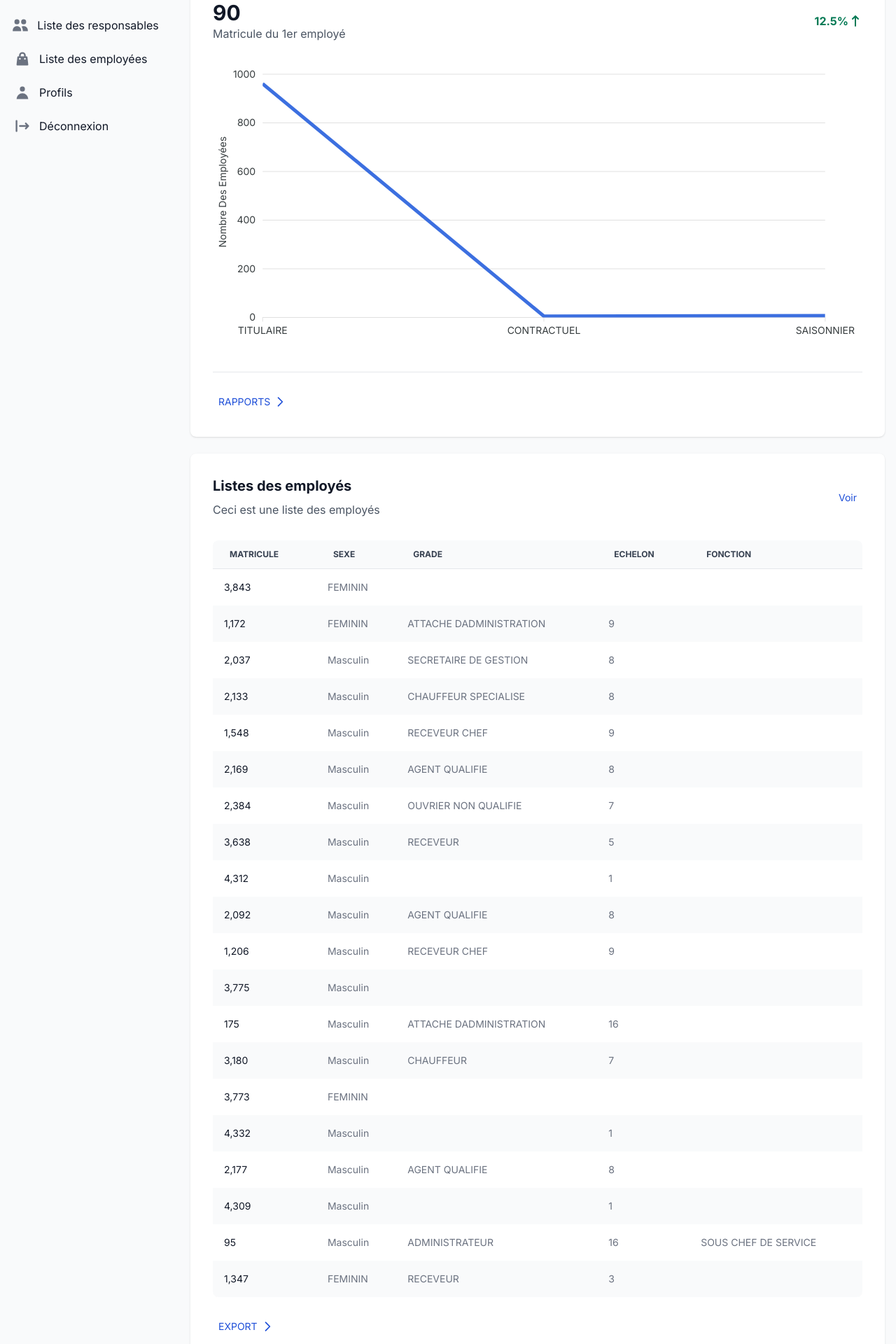
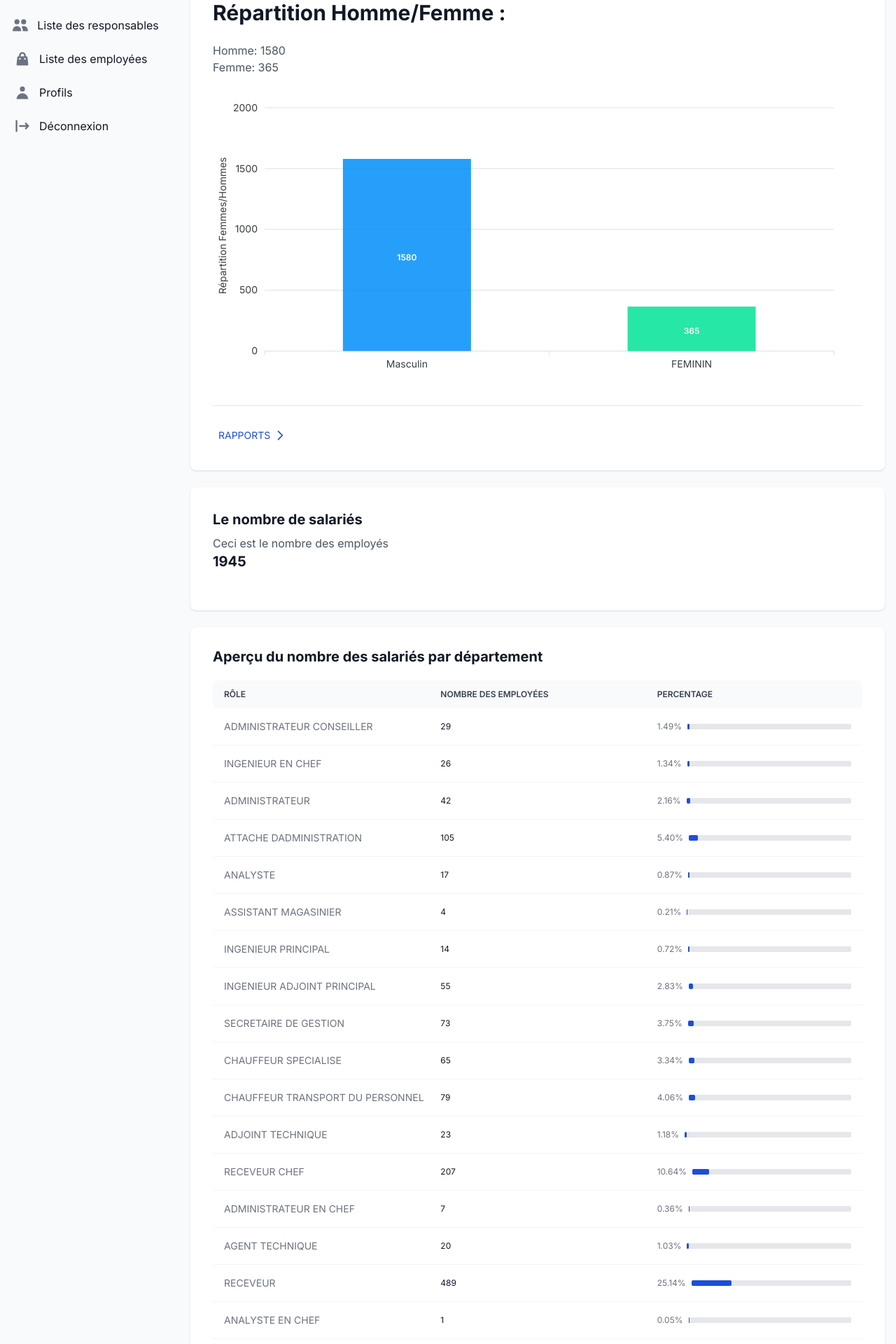
Before and after one commit to dali2g/dash-back-linked, a React (Vite) app: page /dashboard in a window 1280 px wide. Shown: the part 140-2060 px from the top of the page at 70% size. Built offline with nearby package versions, Linux system fonts and the light colour scheme; no server answers.

Commit message:
Modifying Dashboard Chart

```diff
--- a/package.json
+++ b/package.json
@@ -18,6 +18,7 @@
     "apexcharts": "^3.41.0",
     "axios": "^1.4.0",
     "body-parser": "^1.20.2",
+    "chart.js": "^4.4.0",
     "classnames": "^2.3.2",
     "cors": "^2.8.5",
     "dotenv": "^16.3.1",
@@ -28,6 +29,7 @@
     "mongoose": "^7.3.2",
     "papaparse": "^5.4.1",
     "react-apexcharts": "^1.4.0",
+    "react-chartjs-2": "^5.2.0",
     "react-icons": "^4.10.1",
     "react-modal": "^3.16.1"
   },
--- a/src/views/pages/dashboard.tsx
+++ b/src/views/pages/dashboard.tsx
@@ -1,7 +1,7 @@
 /* eslint-disable jsx-a11y/anchor-is-valid */
-import { Badge, Dropdown, Table, useTheme } from "flowbite-react";
+import { Table } from "flowbite-react";
 import type { FC } from "react";
-import Chart from "react-apexcharts";
+import ReactApexChart from "react-apexcharts";
 import NavbarSidebarLayout from "../layout/navbar-sidebar";
 import React ,{ useState,useEffect } from "react"
 import Papa from 'papaparse'
@@ -70,26 +70,11 @@ const SalesThisWeek: FC = function () {
       <div className="mb-4 flex items-center justify-between">
         <div className="shrink-0">
           <span className="text-2xl font-bold leading-none text-gray-900 dark:text-white sm:text-3xl">
-            {employeeData.length > 0 ? employeeData[50].Matricule : 'Loading...'}
+          Répartition Homme/Femme :
           </span>
-          <h3 className="text-base font-normal text-gray-600 dark:text-gray-400">
-            Matricule du 1er employé
+          <h3 className="text-base font-normal text-gray-600 dark:text-gray-400 mt-6 ">
+            Homme: 1580 <br/> Femme: 365
           </h3>
-        </div>
-        <div className="flex flex-1 items-center justify-end text-base font-bold text-green-600 dark:text-green-400">
-          12.5%
-          <svg
-            className="h-5 w-5"
-            fill="currentColor"
-            viewBox="0 0 20 20"
-            xmlns="http://www.w3.org/2000/svg"
-          >
-            <path
-              fillRule="evenodd"
-              d="M5.293 7.707a1 1 0 010-1.414l4-4a1 1 0 011.414 0l4 4a1 1 0 01-1.414 1.414L11 5.414V17a1 1 0 11-2 0V5.414L6.707 7.707a1 1 0 01-1.414 0z"
-              clipRule="evenodd"
-            />
-          </svg>
         </div>
       </div>
       <SalesChart />
@@ -117,65 +102,68 @@ const SalesThisWeek: FC = function () {
           </a>
         </div>
       </div>
+
     </div>
   );
-};
-
-
-const SalesChart: FC = function () {
+};const SalesChart: FC = function () {
   const [csvData, setCsvData] = useState<EmployeeData[]>([]);
 
   useEffect(() => {
     const fetchData = async () => {
       try {
-
-        const response = await fetch('/data/data.csv');
+        const response = await fetch("/data/data.csv");
 
         if (!response || !response.body) {
-          console.error('CSV data not available.');
+          console.error("CSV data not available.");
           return;
         }
 
         const reader = response.body.getReader();
         const result = await reader.read();
-        const text = new TextDecoder('utf-8').decode(result.value);
+        const text = new TextDecoder("utf-8").decode(result.value);
 
         const { data, errors } = Papa.parse(text, { header: true });
 
         if (errors.length === 0) {
-          // Limit the data to 10% of the total records
-          const slicedData = data.slice(0, Math.ceil(data.length * 0.5  ));
-          setCsvData(slicedData);
+          setCsvData(data);
         } else {
-          console.error('CSV parsing error:', errors);
+          console.error("CSV parsing error:", errors);
         }
       } catch (error) {
-        console.error('Error fetching CSV:', error);
+        console.error("Error fetching CSV:", error);
       }
     };
 
     fetchData();
   }, []);
 
-    const contratCounts: Record<string, number> = {};
+  const sexeCounts: Record<string, number> = {};
   csvData.forEach((row) => {
-      const contrat = row['Type Contrat'];
-      contratCounts[contrat] = (contratCounts[contrat] || 0) + 1;
+    const sexe = row["Sexe"];
+    sexeCounts[sexe] = (sexeCounts[sexe] || 0) + 1;
   });
 
-    const contratTypes = Object.keys(contratCounts);
-    const contratCountsArray = contratTypes.map((contrat) => contratCounts[contrat]);
+  const sexeTypes = ["Masculin", "FEMININ"];
+  const sexeCountsArray = sexeTypes.map((sexe) => sexeCounts[sexe] || 0);
 
   const options: ApexCharts.ApexOptions = {
     chart: {
       type: "bar",
+      height: 420,
       fontFamily: "Inter, sans-serif",
       toolbar: {
         show: false,
       },
     },
+    plotOptions: {
+      bar: {
+        columnWidth: "45%",
+        distributed: true,
+        horizontal: false,
+      },
+    },
     xaxis: {
-        categories: contratTypes,
+      categories: sexeTypes,
       labels: {
         style: {
           fontSize: "14px",
@@ -185,7 +173,7 @@ const SalesChart: FC = function () {
     },
     yaxis: {
       title: {
-          text: "Nombre Des Employées",
+        text: "Répartition Femmes/Hommes",
         style: {
           fontSize: "14px",
           fontWeight: 500,
@@ -199,27 +187,23 @@ const SalesChart: FC = function () {
       },
     },
     legend: {
-        fontSize: "14px",
-        fontWeight: 500,
-        labels: {
-          colors: ["#6B7280"],
-        },
+      show: false,
     },
   };
 
-    const series = [{
-      name: "Employés",
-      data: contratCountsArray,
-      color: "#1A56DB",
-    }];
+  const series = [
+    {
+      data: sexeCountsArray,
+      colors: ["#1A56DB", "#F78CA2"],
+    },
+  ];
 
-    return <Chart height={420} options={options} series={series} />;
+  return (
+    <div id="chart">
+      <ReactApexChart options={options} series={series} type="bar" height={420} />
+    </div>
+  );
 };
-
-
-
-
-
 const AcquisitionOverview: FC = function () {
   const [employeeData, setEmployeeData] = useState<EmployeeData[]>([]);
   const [gradeAcquisitions, setGradeAcquisitions] = useState<{ [grade: string]: number }>({});
@@ -275,7 +259,7 @@ const AcquisitionOverview: FC = function () {
   return (
     <div className="rounded-lg bg-white p-4 shadow dark:bg-gray-800 sm:p-6 xl:p-8">
       <h3 className="mb-6 text-xl font-bold leading-none text-gray-900 dark:text-white">
-      Aperçu du domaine de travail
+      Aperçu du nombre des salariés par département
       </h3>
       <div className="flex flex-col">
         <div className="overflow-x-auto rounded-lg">
@@ -416,85 +400,14 @@ const LatestTransactions: FC = function () {
       <div className="mb-4 flex items-center justify-between">
         <div>
           <h3 className="mb-2 text-xl font-bold text-gray-900 dark:text-white">
-            Listes des employés
+          Le nombre de salariés
           </h3>
           <span className="text-base font-normal text-gray-600 dark:text-gray-400">
-            Ceci est une liste des employés
+            Ceci est le nombre des employés
           </span>
+          <h3 className="mb-2 text-xl font-bold text-gray-900 dark:text-white">1945</h3>
         </div>
-        <div className="shrink-0">
-          <a
-            href="/employers"
-            className="rounded-lg p-2 text-sm font-medium text-primary-700 hover:bg-gray-100 dark:text-primary-500 dark:hover:bg-gray-700"
-          >
-            Voir
-          </a>
-        </div>
-      </div>
-      <div className="mt-8 flex flex-col">
-        <div className="overflow-x-auto rounded-lg">
-          <div className="inline-block min-w-full align-middle">
-            <div className="overflow-hidden shadow sm:rounded-lg">
-              <Table
-                striped
-                className="min-w-full divide-y divide-gray-200 dark:divide-gray-600"
-              >
-                <Table.Head className="bg-gray-50 dark:bg-gray-700">
-                  <Table.HeadCell>Matricule</Table.HeadCell>
-                  <Table.HeadCell>Sexe</Table.HeadCell>
-                  <Table.HeadCell>Grade</Table.HeadCell>
-                  <Table.HeadCell>Echelon</Table.HeadCell>
-                  <Table.HeadCell>Fonction</Table.HeadCell>
-                </Table.Head>
-                <Table.Body className="bg-white dark:bg-gray-800">
-                  {employeeData.map((employee) => (
-                    <Table.Row key={employee.Matricule}>
-                      <Table.Cell className="whitespace-nowrap p-4 text-sm font-normal text-gray-900 dark:text-white">
-                        {employee.Matricule}
-                      </Table.Cell>
-                      <Table.Cell className="whitespace-nowrap p-4 text-sm font-normal text-gray-500 dark:text-gray-400">
-                        {employee.Sexe}
-                      </Table.Cell>
-                      <Table.Cell className="whitespace-nowrap p-4 text-sm font-normal text-gray-500 dark:text-gray-400">
-                        {employee.Grade}
-                      </Table.Cell>
-                      <Table.Cell className="whitespace-nowrap p-4 text-sm font-normal text-gray-500 dark:text-gray-400">
-                        {employee.Echelon}
-                      </Table.Cell>
-                      <Table.Cell className="whitespace-nowrap p-4 text-sm font-normal text-gray-500 dark:text-gray-400">
-                        {employee.Fonction}
-                      </Table.Cell>
-                    </Table.Row>
-                  ))}
-                </Table.Body>
-              </Table>
-            </div>
-          </div>
-        </div>
-      </div>
-      <div className="flex items-center justify-between pt-3 sm:pt-6">
-        <div className="shrink-0">
-          <a
-            href="#" // I should add link for export excel here
-            className="inline-flex items-center rounded-lg p-2 text-xs font-medium uppercase text-primary-700 hover:bg-gray-100 dark:text-primary-500 dark:hover-bg-gray-700 sm:text-sm"
-          >
-            Export
-            <svg
-              className="ml-1 h-3 w-4 sm:h-5 sm:w-5"
-              fill="none"
-              stroke="currentColor"
-              viewBox="0 0 24 24"
-              xmlns="http://www.w3.org/2000/svg"
-            >
-              <path
-                strokeLinecap="round"
-                strokeLinejoin="round"
-                strokeWidth={2}
-                d="M9 5l7 7-7 7"
-              />
-            </svg>
-          </a>
-        </div>
+
       </div>
     </div>
   );
```
Also changed, not shown: 1 other file (tests, documents, lock files or other folders). Lines whose indentation alone changed are shown as unchanged.
